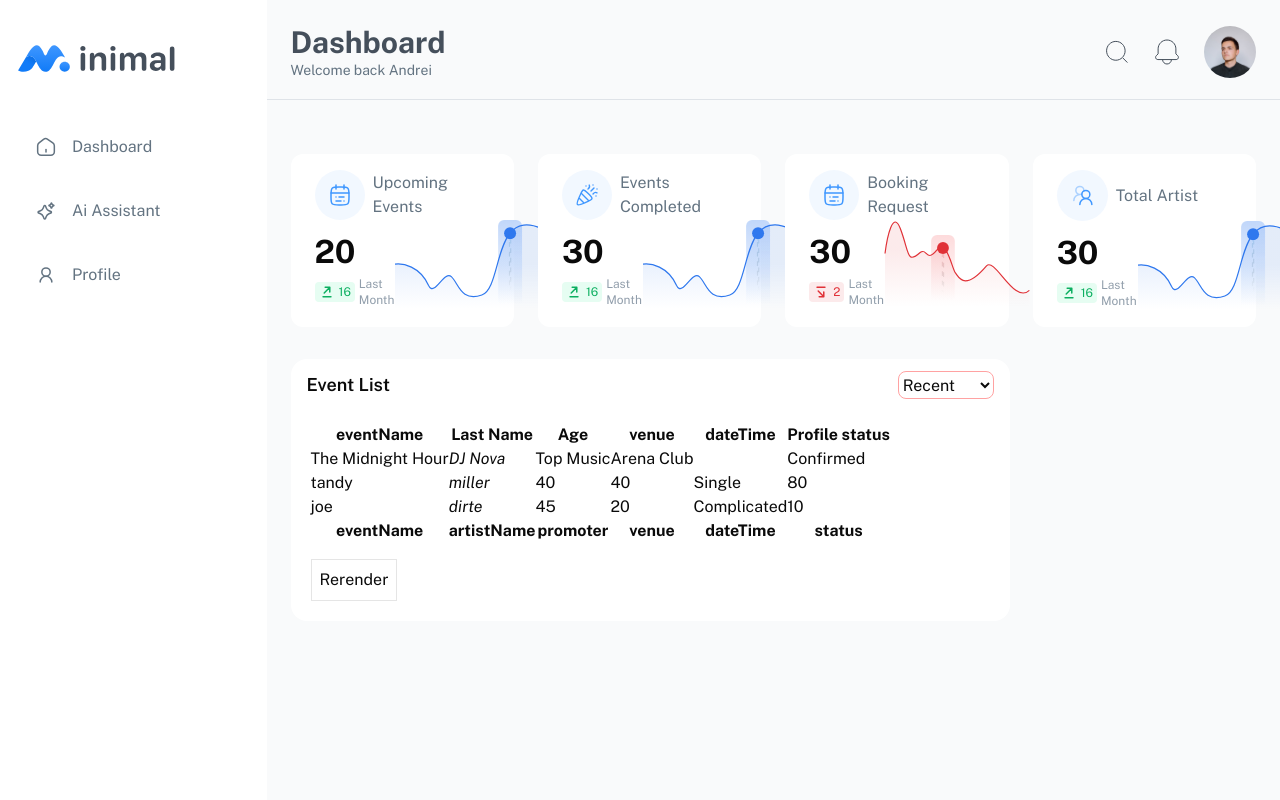
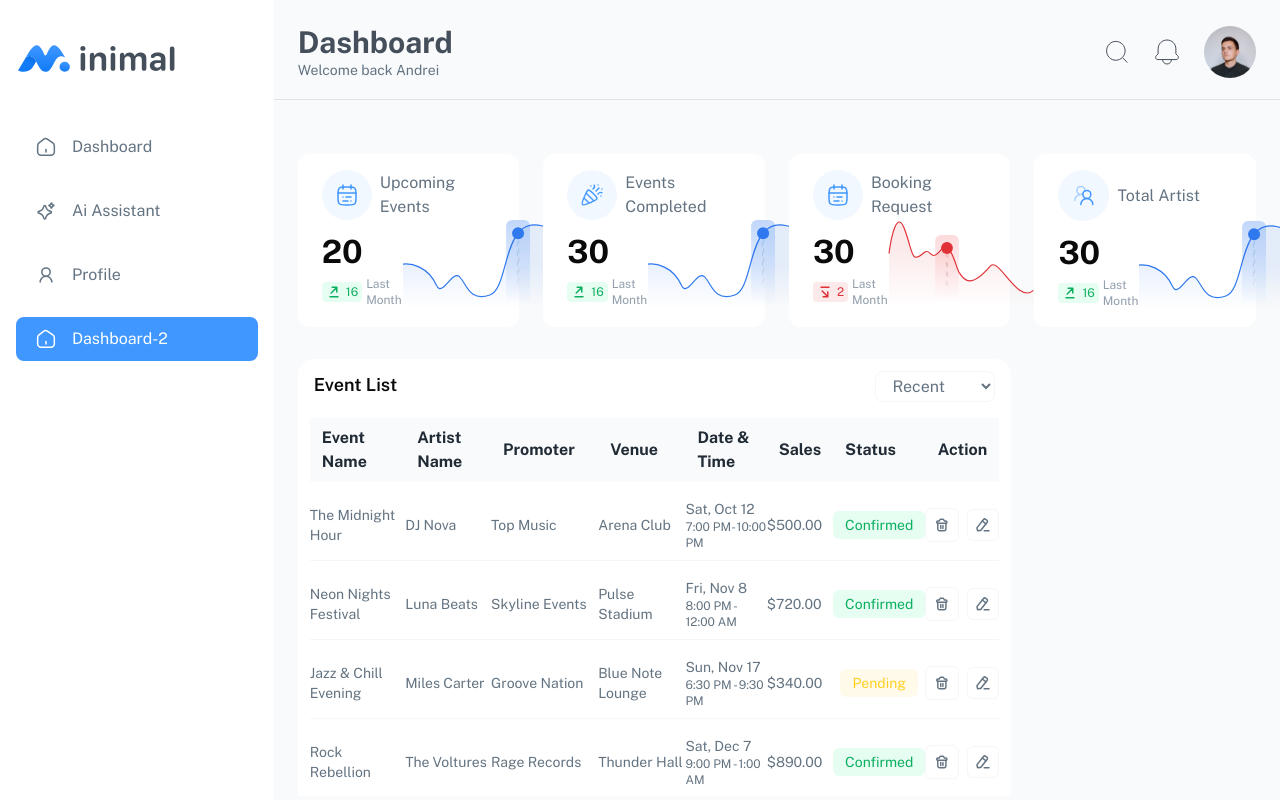
Before and after one commit to arafat22184/minimal-frontend, a React (Vite) app: page /dashboard in a window 1280 px wide. Built offline with nearby package versions, Linux system fonts and the light colour scheme; no server answers.

Commit message:
added events table.

```diff
--- /dev/null
+++ b/src/components/SVG/DashboardSvg/EventDeleteSVG.jsx
@@ -0,0 +1,37 @@
+import React from "react";
+
+const EventDeleteSVG = () => {
+  return (
+    <svg
+      xmlns="http://www.w3.org/2000/svg"
+      width="16"
+      height="16"
+      viewBox="0 0 16 16"
+      fill="none"
+    >
+      <path
+        d="M9.7356 2.80254L10.2592 3.9448H11.9485C12.4678 3.9448 12.8889 4.36585 12.8889 4.88524V5.58169C12.8889 5.93679 12.601 6.22466 12.2459 6.22466H3.43327C3.07815 6.22466 2.79028 5.93679 2.79028 5.58169V4.88524C2.79028 4.36585 3.21133 3.9448 3.73072 3.9448H5.41995L5.9436 2.80254C6.10074 2.45975 6.44324 2.23999 6.82033 2.23999H8.85886C9.23595 2.23999 9.57841 2.45975 9.7356 2.80254Z"
+        stroke="currentColor"
+        stroke-width="1.44"
+        stroke-linecap="round"
+        stroke-linejoin="round"
+      />
+      <path
+        d="M11.9041 6.27252V11.8314C11.9041 12.8967 11.0512 13.7603 9.9991 13.7603H5.68113C4.62903 13.7603 3.77612 12.8967 3.77612 11.8314V6.27252"
+        stroke="currentColor"
+        stroke-width="1.44"
+        stroke-linecap="round"
+        stroke-linejoin="round"
+      />
+      <path
+        d="M6.75854 8.52246V11.4078M8.922 8.52246V11.4078"
+        stroke="currentColor"
+        stroke-width="1.44"
+        stroke-linecap="round"
+        stroke-linejoin="round"
+      />
+    </svg>
+  );
+};
+
+export default EventDeleteSVG;
--- /dev/null
+++ b/src/components/SVG/DashboardSvg/EventEditSVG.jsx
@@ -0,0 +1,39 @@
+import React from "react";
+
+const EventEditSVG = () => {
+  return (
+    <svg
+      xmlns="http://www.w3.org/2000/svg"
+      width="14"
+      height="14"
+      viewBox="0 0 14 14"
+      fill="none"
+    >
+      <path
+        d="M8.16479 12.6286H12.9999"
+        stroke="currentColor"
+        stroke-width="1.5"
+        stroke-linecap="round"
+        stroke-linejoin="round"
+      />
+      <path
+        fill-rule="evenodd"
+        clip-rule="evenodd"
+        d="M7.52001 1.52986C8.0371 0.911858 8.96666 0.821237 9.59748 1.32782C9.63236 1.35531 10.753 2.22586 10.753 2.22586C11.446 2.64479 11.6613 3.5354 11.2329 4.21506C11.2102 4.25146 4.87463 12.1763 4.87463 12.1763C4.66385 12.4393 4.34389 12.5945 4.00194 12.5982L1.57569 12.6287L1.02902 10.3149C0.952442 9.98953 1.02902 9.64785 1.2398 9.3849L7.52001 1.52986Z"
+        stroke="currentColor"
+        stroke-width="1.5"
+        stroke-linecap="round"
+        stroke-linejoin="round"
+      />
+      <path
+        d="M6.34692 3.00061L9.98175 5.79203"
+        stroke="currentColor"
+        stroke-width="1.5"
+        stroke-linecap="round"
+        stroke-linejoin="round"
+      />
+    </svg>
+  );
+};
+
+export default EventEditSVG;
--- a/src/components/SVG/DashboardSvg/ProfileSVG/ProfileEditBtnSVG.jsx
+++ b/src/components/SVG/DashboardSvg/ProfileSVG/ProfileEditBtnSVG.jsx
@@ -52,7 +52,7 @@ export const ProfileIcon = ({ className = "", ...props }) => (
   >
     <path
       d="M4.57913 2.85612L4.3778 2.40313C4.24616 2.10694 4.18034 1.95884 4.0819 1.8455C3.95854 1.70347 3.79773 1.59897 3.61784 1.54393C3.47429 1.5 3.31223 1.5 2.9881 1.5C2.51395 1.5 2.27688 1.5 2.07786 1.59115C1.84343 1.69851 1.63172 1.93164 1.54736 2.1753C1.47575 2.38215 1.49627 2.59472 1.53729 3.01985C1.97395 7.54508 4.45491 10.026 8.98013 10.4627C9.40528 10.5037 9.61788 10.5242 9.82468 10.4526C10.0684 10.3683 10.3015 10.1566 10.4089 9.92213C10.5 9.72313 10.5 9.48603 10.5 9.01188C10.5 8.68778 10.5 8.52573 10.4561 8.38218C10.401 8.20228 10.2965 8.04148 10.1545 7.91808C10.0412 7.81968 9.89308 7.75383 9.59688 7.62218L9.14388 7.42088C8.82313 7.27833 8.66273 7.20703 8.49978 7.19153C8.34378 7.17668 8.18653 7.19858 8.04053 7.25543C7.88798 7.31483 7.75318 7.42718 7.48348 7.65193C7.21508 7.87558 7.08088 7.98743 6.91688 8.04733C6.77148 8.10048 6.57928 8.12013 6.42618 8.09758C6.25343 8.07213 6.12118 8.00143 5.85663 7.86008C5.03363 7.42023 4.57976 6.96638 4.13993 6.14338C3.99857 5.87883 3.92789 5.74658 3.90243 5.57383C3.87987 5.42073 3.89954 5.22853 3.95265 5.08313C4.01256 4.91914 4.1244 4.78493 4.34809 4.5165C4.57281 4.24684 4.68517 4.11201 4.74457 3.95946C4.80142 3.81347 4.82331 3.6562 4.80847 3.50024C4.79297 3.33726 4.72169 3.17688 4.57913 2.85612Z"
-      stroke-linecap="round"
+      strokeLinecap="round"
     />
   </svg>
 );
--- a/src/components/dashboard/EventList.jsx
+++ b/src/components/dashboard/EventList.jsx
@@ -5,6 +5,9 @@ import {
   getCoreRowModel,
   useReactTable,
 } from "@tanstack/react-table";
+import EventDeleteSVG from "../SVG/DashboardSvg/EventDeleteSVG";
+import EventEditSVG from "../SVG/DashboardSvg/EventEditSVG";
+import Swal from "sweetalert2";
 
 const defaultData = [
   {
@@ -20,57 +23,200 @@ const defaultData = [
     status: "Confirmed",
   },
   {
-    eventName: "tandy",
-    artistName: "miller",
-    promoter: 40,
-    venue: 40,
-    dateTime: "Single",
-    status: 80,
+    eventName: "Neon Nights Festival",
+    eventId: "#BK-2024124",
+    artistName: "Luna Beats",
+    promoter: "Skyline Events",
+    venue: "Pulse Stadium",
+    venueLocation: "Austin, TX",
+    date: "Fri, Nov 8",
+    time: "8:00 PM - 12:00 AM",
+    sales: 720.0,
+    status: "Confirmed",
   },
   {
-    eventName: "joe",
-    artistName: "dirte",
-    promoter: 45,
-    venue: 20,
-    dateTime: "Complicated",
-    status: 10,
+    eventName: "Jazz & Chill Evening",
+    eventId: "#BK-2024125",
+    artistName: "Miles Carter",
+    promoter: "Groove Nation",
+    venue: "Blue Note Lounge",
+    venueLocation: "Chicago, IL",
+    date: "Sun, Nov 17",
+    time: "6:30 PM - 9:30 PM",
+    sales: 340.0,
+    status: "Pending",
+  },
+  {
+    eventName: "Rock Rebellion",
+    eventId: "#BK-2024126",
+    artistName: "The Voltures",
+    promoter: "Rage Records",
+    venue: "Thunder Hall",
+    venueLocation: "Los Angeles, CA",
+    date: "Sat, Dec 7",
+    time: "9:00 PM - 1:00 AM",
+    sales: 890.0,
+    status: "Confirmed",
+  },
+  {
+    eventName: "Soulful Sundays",
+    eventId: "#BK-2024127",
+    artistName: "Ariana Blake",
+    promoter: "Dreamwave Studios",
+    venue: "Harmony Garden",
+    venueLocation: "Seattle, WA",
+    date: "Sun, Oct 27",
+    time: "5:00 PM - 8:00 PM",
+    sales: 260.0,
+    status: "Cancelled",
+  },
+  {
+    eventName: "Electronic Vibes Night",
+    eventId: "#BK-2024128",
+    artistName: "DJ Orion",
+    promoter: "Echo Productions",
+    venue: "Club Mirage",
+    venueLocation: "Miami, FL",
+    date: "Fri, Nov 29",
+    time: "10:00 PM - 3:00 AM",
+    sales: 1020.0,
+    status: "Confirmed",
+  },
+  {
+    eventName: "Acoustic Serenity",
+    eventId: "#BK-2024129",
+    artistName: "Sophie Rae",
+    promoter: "Harmony Live",
+    venue: "Moonlight Cafe",
+    venueLocation: "Portland, OR",
+    date: "Thu, Oct 31",
+    time: "7:30 PM - 10:00 PM",
+    sales: 410.0,
+    status: "Confirmed",
+  },
+  {
+    eventName: "Urban Beats Vol. 2",
+    eventId: "#BK-2024130",
+    artistName: "MC Kairo",
+    promoter: "Street Jam Co.",
+    venue: "Metro Arena",
+    venueLocation: "Newark, NJ",
+    date: "Sat, Dec 14",
+    time: "9:00 PM - 12:30 AM",
+    sales: 650.2,
+    status: "Pending",
   },
 ];
 
 const columnHelper = createColumnHelper();
 
+const EventList = () => {
+  const [data, setData] = React.useState(() => [...defaultData]);
+
+  const handleEventDelete = (eventId) => {
+    Swal.fire({
+      title: "Are you sure?",
+      text: "This event will be permanently deleted.",
+      icon: "warning",
+      showCancelButton: true,
+      confirmButtonColor: "#3085d6",
+      cancelButtonColor: "#d33",
+      confirmButtonText: "Yes, delete it!",
+    }).then((result) => {
+      if (result.isConfirmed) {
+        setData((prev) => prev.filter((event) => event.eventId !== eventId));
+
+        Swal.fire("Deleted!", "Your event has been removed.", "success");
+      }
+    });
+  };
+
   const columns = [
     columnHelper.accessor("eventName", {
-    cell: (info) => info.getValue(),
-    footer: (info) => info.column.id,
+      cell: ({ row }) => row.original.eventName,
+      header: () => "Event Name",
     }),
     columnHelper.accessor((row) => row.artistName, {
       id: "artistName",
-    cell: (info) => <i>{info.getValue()}</i>,
-    header: () => <span>Last Name</span>,
-    footer: (info) => info.column.id,
+      cell: (info) => info.getValue(),
+      header: () => "Artist Name",
     }),
-  columnHelper.accessor("promoter", {
-    header: () => "Age",
-    cell: (info) => info.renderValue(),
-    footer: (info) => info.column.id,
+    columnHelper.accessor((row) => row.promoter, {
+      id: "promoter",
+      cell: (info) => info.getValue(),
+      header: () => "Promoter",
     }),
-  columnHelper.accessor("venue", {
-    header: () => <span>venue</span>,
-    footer: (info) => info.column.id,
+    columnHelper.accessor((row) => row.venue, {
+      id: "venue",
+      cell: (info) => info.getValue(),
+      header: () => "Venue",
     }),
-  columnHelper.accessor("dateTime", {
-    header: "dateTime",
-    footer: (info) => info.column.id,
+    columnHelper.accessor((row) => row.date, {
+      id: "date",
+      cell: ({ row }) => (
+        <div>
+          <p>{row.original.date}</p>
+          <p className="text-xs">{row.original.time}</p>
+        </div>
+      ),
+      header: () => "Date & Time",
+    }),
+    columnHelper.accessor("sales", {
+      id: "sales",
+      header: () => "Sales",
+      cell: ({ row }) => <p>${Number(row.original.sales).toFixed(2)}</p>,
     }),
     columnHelper.accessor("status", {
-    header: "Profile status",
-    footer: (info) => info.column.id,
+      id: "status",
+      header: () => "Status",
+      cell: ({ row }) => {
+        const status = row.original.status;
+        const confirm =
+          "bg-[#E6FDF2] border-[#A5E6C6] rounded-[6px] px-3 py-1 text-[#0CAF60] text-center";
+        const pending =
+          "bg-[#FFFAE9] border-[#FFECA7] rounded-[6px] px-3 py-1 text-[#FFD023] text-center";
+        const cancelled =
+          "bg-[#FCEAEB] border-[#F3ADAF] rounded-[6px] px-3 py-1 text-[#E03137] text-center";
+
+        return (
+          <div className="flex justify-center items-center">
+            <span
+              className={
+                status === "Confirmed"
+                  ? confirm
+                  : status === "Pending"
+                  ? pending
+                  : status === "Cancelled" && cancelled
+              }
+            >
+              {row.original.status}
+            </span>
+          </div>
+        );
+      },
+    }),
+    columnHelper.accessor("action", {
+      id: "action",
+      header: () => <p className="text-center">Action</p>,
+      cell: ({ row }) => {
+        return (
+          <div className="flex justify-center gap-2 items-center">
+            <button
+              onClick={() => {
+                handleEventDelete(row.original.eventId);
+              }}
+              className="px-2 py-2 rounded-[6px] border border-[#F4F6F8] cursor-pointer hover:bg-red-500 hover:text-white"
+            >
+              <EventDeleteSVG />
+            </button>
+            <button className="px-2 py-2 rounded-[6px] border border-[#F4F6F8] cursor-pointer hover:bg-yellow-500 hover:text-white">
+              <EventEditSVG />
+            </button>
+          </div>
+        );
+      },
     }),
   ];
-const EventList = () => {
-  const [data, _setData] = React.useState(() => [...defaultData]);
-  const rerender = React.useReducer(() => ({}), {})[1];
 
   const table = useReactTable({
     data,
@@ -85,7 +231,7 @@ const EventList = () => {
         <select
           id="filter"
           name="days"
-          className="border border-red-300 rounded-[8px]"
+          className="border border-[#F4F6F8] text-[#637381] py-1 px-3 rounded-[8px]"
         >
           <option value="volvo">Recent</option>
           <option value="saab">Yesterday</option>
@@ -93,13 +239,16 @@ const EventList = () => {
         </select>
       </div>
 
-      <div className="p-2">
-        <table>
-          <thead>
+      {/* Table */}
+      <table className="w-full pt-[14px] px-4 pb-[22px]">
+        <thead className="bg-[#F9FAFB] rounded-[8px]">
           {table.getHeaderGroups().map((headerGroup) => (
             <tr key={headerGroup.id}>
               {headerGroup.headers.map((header) => (
-                  <th key={header.id}>
+                <th
+                  className="py-2 px-3 text-left text-[#212B36]"
+                  key={header.id}
+                >
                   {header.isPlaceholder
                     ? null
                     : flexRender(
@@ -113,37 +262,22 @@ const EventList = () => {
         </thead>
         <tbody>
           {table.getRowModel().rows.map((row) => (
-              <tr key={row.id}>
+            <tr
+              className="last:border-none border-b border-[#F4F6F8]"
+              key={row.id}
+            >
               {row.getVisibleCells().map((cell) => (
-                  <td key={cell.id}>
+                <td
+                  className="text-[#637381] text-sm pt-[17px] pb-[9px]"
+                  key={cell.id}
+                >
                   {flexRender(cell.column.columnDef.cell, cell.getContext())}
                 </td>
               ))}
             </tr>
           ))}
         </tbody>
-          <tfoot>
-            {table.getFooterGroups().map((footerGroup) => (
-              <tr key={footerGroup.id}>
-                {footerGroup.headers.map((header) => (
-                  <th key={header.id}>
-                    {header.isPlaceholder
-                      ? null
-                      : flexRender(
-                          header.column.columnDef.footer,
-                          header.getContext()
-                        )}
-                  </th>
-                ))}
-              </tr>
-            ))}
-          </tfoot>
       </table>
-        <div className="h-4" />
-        <button onClick={() => rerender()} className="border p-2">
-          Rerender
-        </button>
-      </div>
     </div>
   );
 };
--- a/src/components/dashboard/Sidebar.jsx
+++ b/src/components/dashboard/Sidebar.jsx
@@ -50,6 +50,17 @@ export const Sidebar = () => {
           <ProfileSVG></ProfileSVG>
           Profile
         </NavLink>
+        <NavLink
+          to="/dashboard"
+          className={({ isActive }) =>
+            `${navLinkStyle} ${
+              isActive ? "bg-[#3F97FF] text-white" : "text-[#637381]"
+            }`
+          }
+        >
+          <HomeIconSVG />
+          Dashboard-2
+        </NavLink>
       </div>
     </div>
   );
```
Also changed, not shown: src/components/SVG/DashboardSvg/CartCardSVG.jsx (+66 -66 lines). Lines whose indentation alone changed are shown as unchanged.
